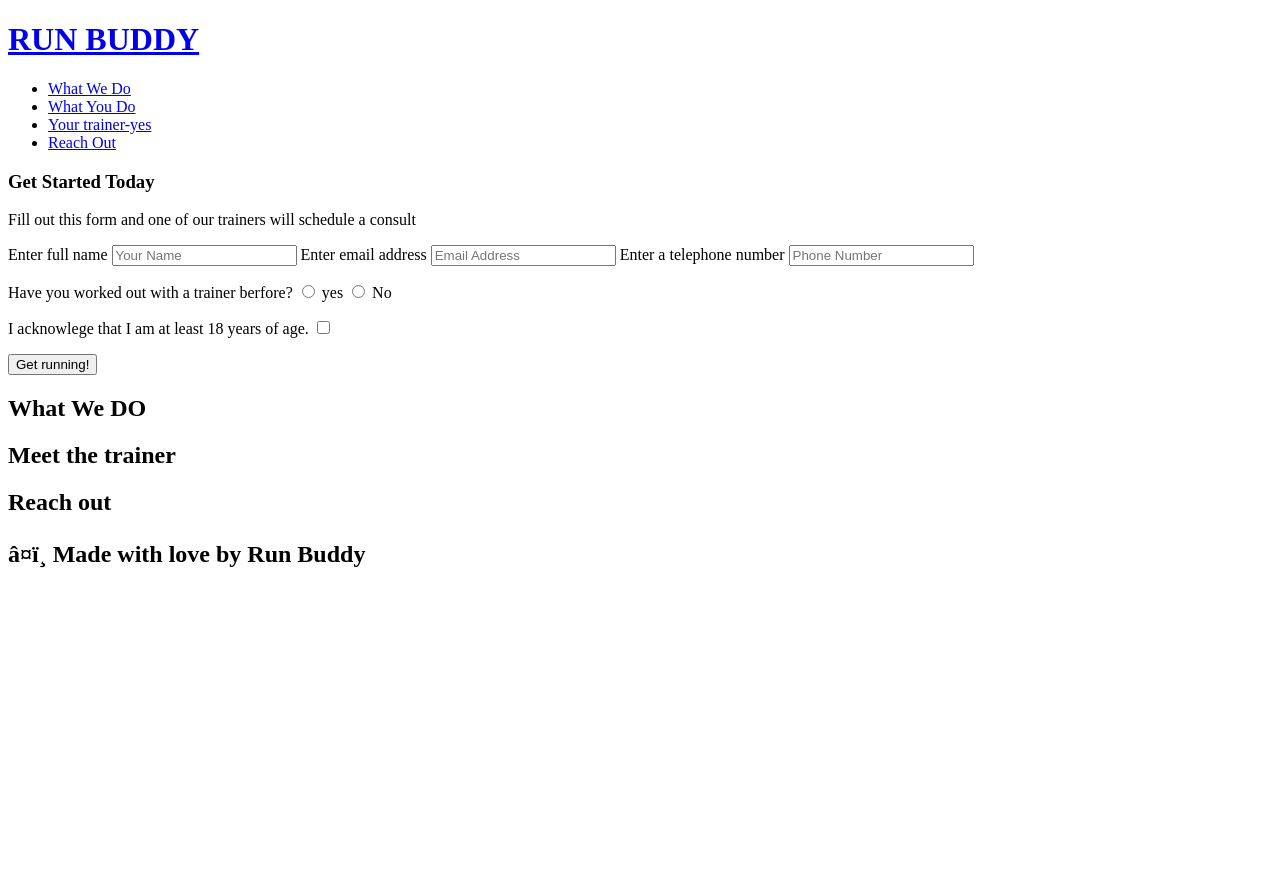
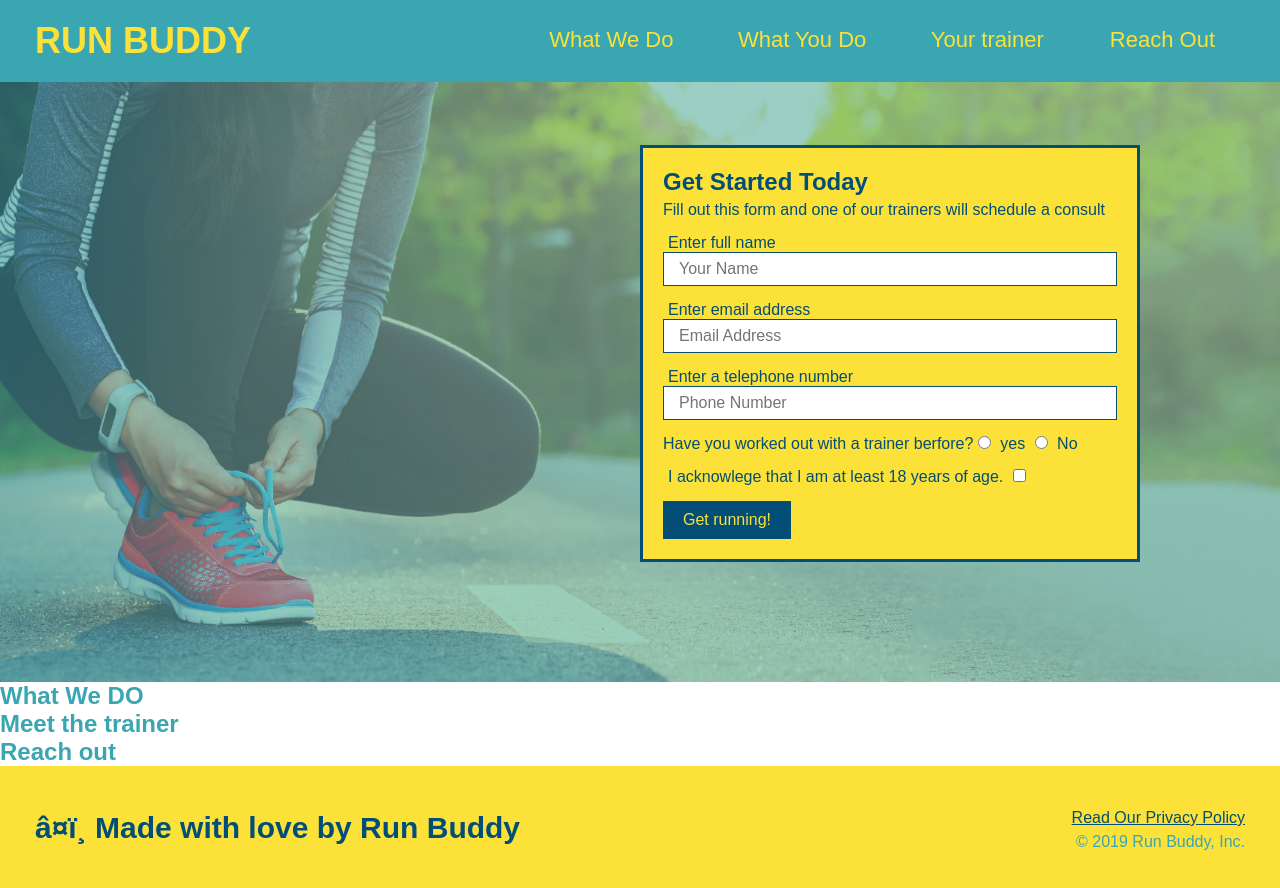
Before and after one commit to BStanton-91/run-buddy, a plain HTML site: page index.html in a window 1280 px wide. Before the commit the page ends 800 px from the top, so only its background shows below. Drawn offline with Linux system fonts and the light colour scheme.

Commit message:
< added the hero>

```diff
--- /dev/null
+++ b/assets/css/style.css
@@ -0,0 +1,103 @@
+*{
+    margin: 0;
+    padding: 0;
+    box-sizing: border-box;
+}
+body {
+    /* more on this crazy alphanumerical value in a mintue! */
+    color: #39a6b2;
+    font-family: Arial, Helvetica, sans-serif;
+    }
+    /* apply style to <header> */
+    header{
+        padding: 20px 35px;
+        background-color: #39a6b2;
+    }
+    header h1 {
+        font-weight: bold;
+        font-size: 36px;
+        color: #fce138;
+        margin: 0;
+        display: inline;
+    }
+    header a {
+        text-decoration: none;
+        color: #fce138;
+    }
+        header nav {
+            float: right;
+            margin: 7px 0;
+        }
+        header nav ul li{
+            display: inline;
+        }
+        header nav ul li a {
+            margin: 0 30px;
+            font-weight: lighter;
+            font-size: 22px;
+
+        }
+        footer {
+            background: #fce138;
+            width: 100%;
+            padding: 40px 35px;
+        }
+        footer h2 {
+            display: inline;
+            color: #024e76;
+            font-size: 30px;
+            margin: 0;
+        }
+        footer div {
+        float: right;
+        line-height: 1.5;
+        text-align: right;
+        }
+        footer a {
+            color: #024e76;
+          }
+          /* Hero style start */
+          .hero {
+              background-image: url("../image/hero-bg.jpg");
+              height: 600px;
+              background-size: cover;
+              background-position: center;
+              position: relative;
+          }
+          .hero-form{
+              border: 3px solid #024e76;
+              background-color: #fce138;
+              padding:  20px;
+              width: 500px;
+              color: #024e76;
+              position: absolute;
+              bottom: 120px;
+              right: 140px;
+          }
+          .hero-form h3{
+              font-size: 24px;
+              margin: 0;
+          }
+          .hero-form p {
+              margin: 5px 0 15px 0;
+          }
+          .form-input{
+              border: 1px solid #024e76;
+              display: block;
+              padding: 7px 15px;
+              font-size: 16px;
+              color: #024e76;
+              width: 100%;
+              margin-bottom: 15px;
+          }
+          .hero-form label{
+              margin: 0 5px;
+          }
+          .hero-form button{
+              color: #fce138;
+              background-color: #024e76;
+              border: none;
+              padding: 10px 20px;
+              font-size: 16px;
+          }
+          /* hero style end*/
--- a/index.html
+++ b/index.html
@@ -3,12 +3,13 @@
     <head>
         <meta charset="UFT-8"/>
         <title>Run Buddy</title>
+        <link rel="stylesheet" href="./assets/css/style.css" />
     </head>
 <body>
 <!--navigation-->
 <header
     ><h1>
-     <a href="/">RUN BUDDY</a>
+     RUN BUDDY
     </h1>
     <Nav>
         <!-- Unorder list element -->
@@ -22,7 +23,7 @@
             <a href="#what-You-Do">What You Do</a>
         </li>
         <li>
-            <a href="#Your-trainers">Your trainer-yes</a>
+            <a href="#Your-trainers">Your trainer </a>
         </li>
         <li>
             <a href="#reach-out"> Reach Out</a>
@@ -30,18 +31,21 @@
         </ul>
     </Nav>
 </header>
-<section>
+<!--hero section-->
+<section class="hero">
+    <div class="hero-form">
     <div>
         <h3>Get Started Today</h3>
         <p>Fill out this form and one of our trainers will schedule a consult</p>
-    <!-- add form element--><!--hero section-->
     <form>
         <label for="name"> Enter full name</label>
-        <input type="text" placeholder="Your Name" name="name" id="name"/>
+        <input type="text" placeholder="Your Name" name="name" id="name" class="form-input">
+
         <label for="email">Enter email address</label>
-        <input type="email" placeholder="Email Address" name="email" id="email" />
+        <input type="email" placeholder="Email Address" name="email" id="email" class="form-input">
+
         <label for="phone">Enter a telephone number</label>
-        <input type="tel" placeholder="Phone Number" name="phone" id="phone"/>
+        <input type="tel" placeholder="Phone Number" name="phone" id="phone" class="form-input">
         <p>
             Have you worked out with a trainer berfore?
             <input type="radio" name="trainer-confirm" id="trainer-yes" />
@@ -60,9 +64,8 @@
         </button>
     </form>
     </div>
+    </div>
 </section>
-
-<section>
     <div>
 
     </div>
@@ -89,6 +92,10 @@
 <!--"footer"-->
 <footer>
     <h2>❤️ Made with love by Run Buddy</h2>
+<div>
+    <a href="#">Read Our Privacy Policy</a><br />
+    &copy; 2019 Run Buddy, Inc.
+</div>
 </footer>
 
 </body>
```
Also changed, not shown: assets/image/hero-bg.jpg (added).
